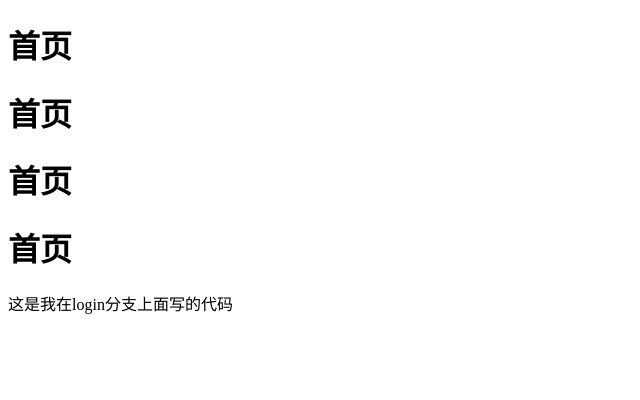
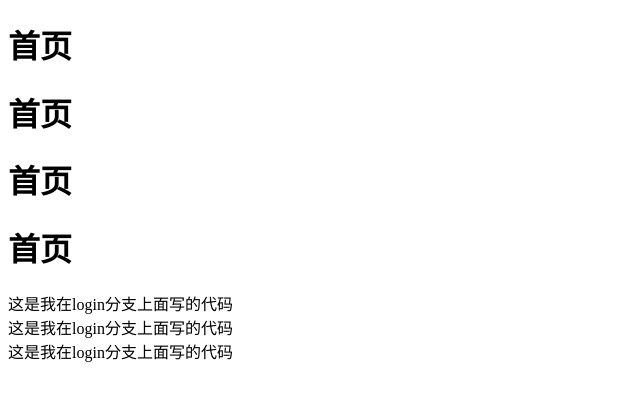
Before and after one commit to 17yixi/test, a plain HTML site: page index.html in a window 1280 px wide. Shown: the whole page, without its empty margins (0-640 px from the left). Drawn offline with Linux system fonts and the light colour scheme.

Commit message:
修改了login分支的index.html

```diff
--- a/index.html
+++ b/index.html
@@ -12,6 +12,8 @@
     <h1>首页</h1>
     <h1>首页</h1>
     <div>这是我在login分支上面写的代码</div>
+    <div>这是我在login分支上面写的代码</div>
+    <div>这是我在login分支上面写的代码</div>
   </body>
   <script src="./index.js"></script>
 </html>
```
